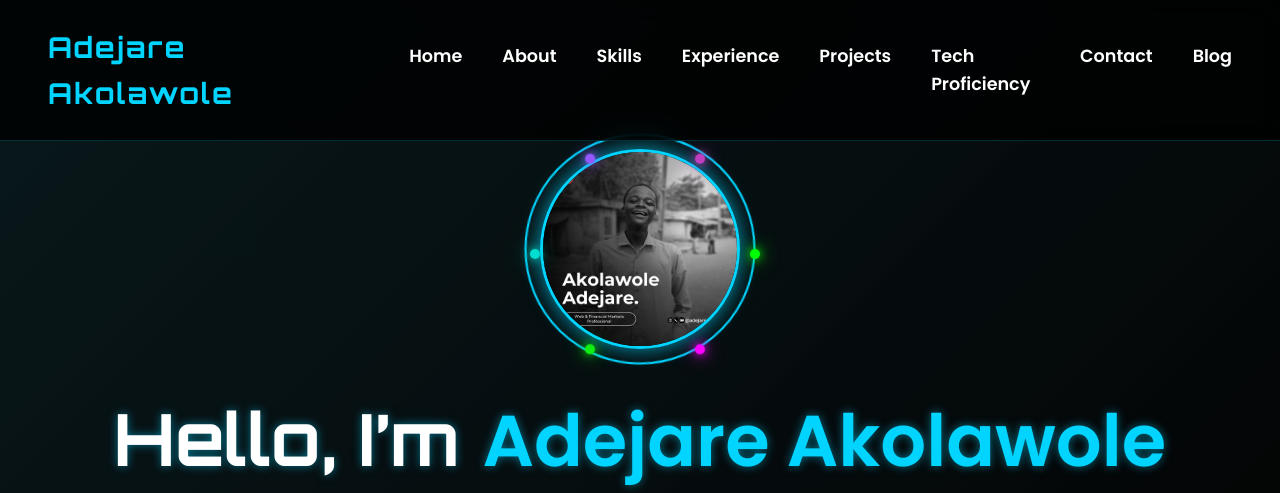
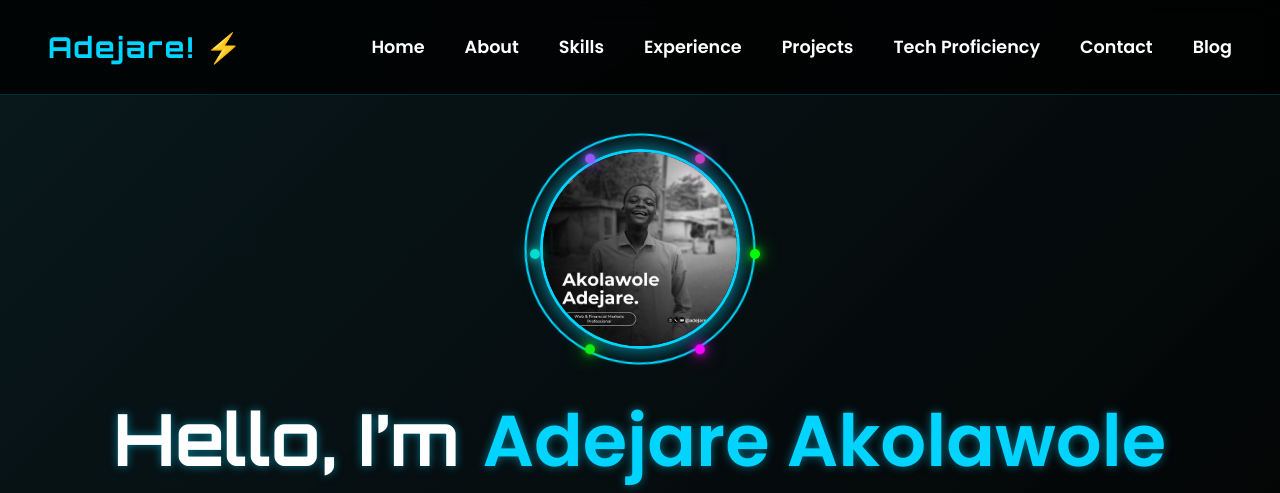
Before and after one commit to AdejareAkolawole/Adejareportfolio, a plain HTML site: page index.html in a window 1280 px wide. Shown: the top 493 px of the page. Drawn offline with Linux system fonts and the light colour scheme.

Commit message:
Add files via upload

```diff
--- a/index.html
+++ b/index.html
@@ -13,7 +13,7 @@
   <div class="background-overlay"></div>
   <header>
     <nav class="navbar">
-      <div class="nav-brand">Adejare Akolawole</div>
+      <div class="nav-brand">Adejare! ⚡</div>
       <ul class="nav-links">
         <li><a href="#home">Home</a></li>
         <li><a href="#about">About</a></li>
```
